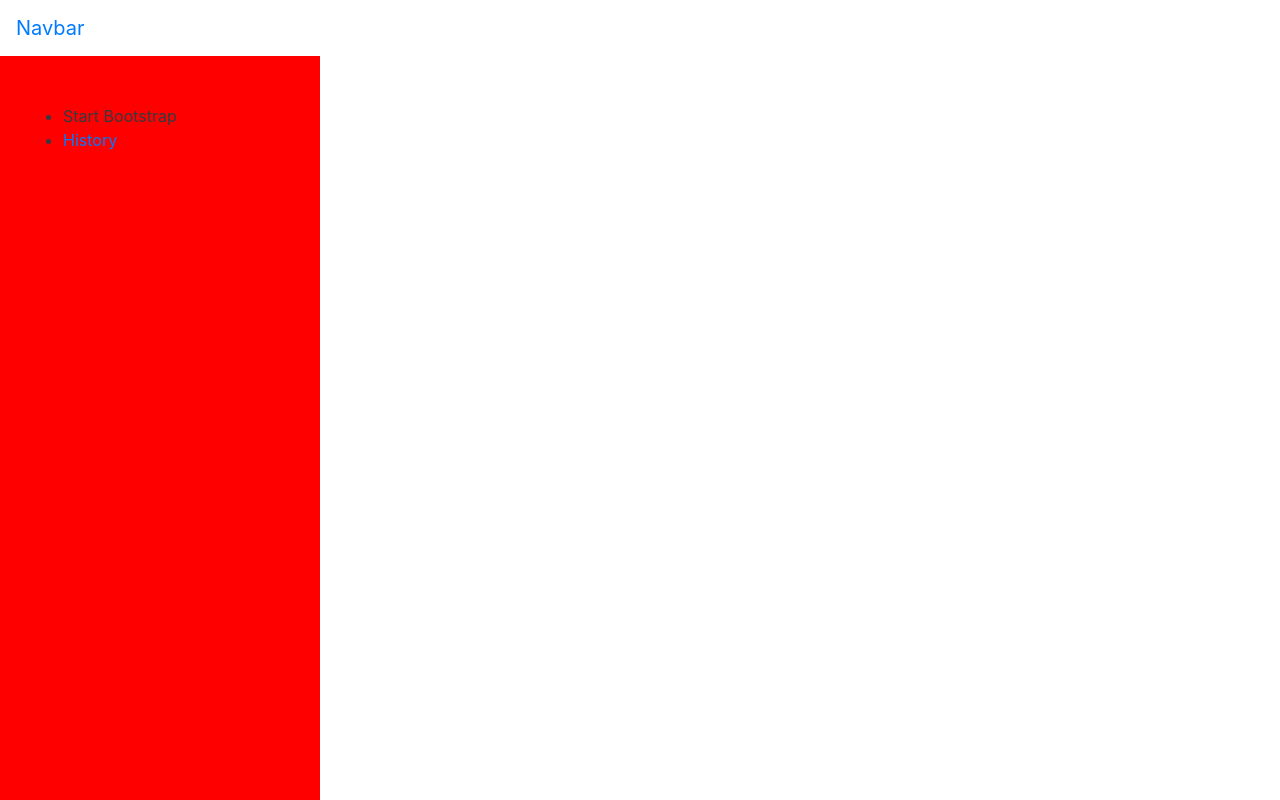
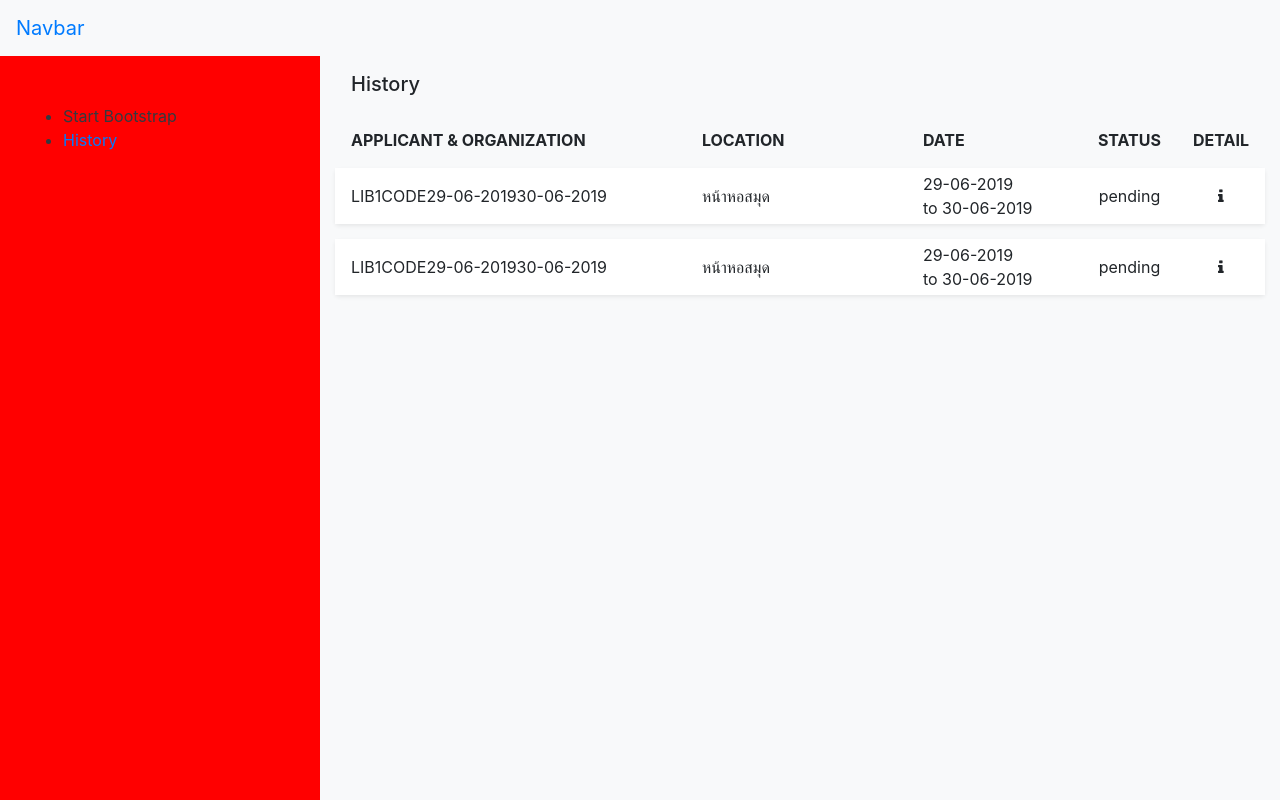
Before and after one commit to panupong25509/FE_Booking_Sign, a React (Create React App) app: page /History in a window 1280 px wide. Built offline with nearby package versions, Linux system fonts and the light colour scheme; no server answers.

Commit message:
[UPDATE] add container

```diff
--- a/src/pages/AddSign.js
+++ b/src/pages/AddSign.js
@@ -2,6 +2,7 @@ import React from 'react'
 import { Link } from "react-router-dom"
 import axios from 'axios'
 import Swal from 'sweetalert2'
+import HeadText from '../components/HeaderPage'
 
 class Home extends React.Component {
     constructor(props) {
@@ -50,14 +51,13 @@ class Home extends React.Component {
             }).then(function() {
                 window.location.href = "/";
             });
-
         }
     }
 
     render() {
         return (
-            <div>
-                <div>Add Sign</div>
+            <div className="container">
+                <HeadText name="Add Sign"/>
                 <form>
                     <div class="form-group">
                         <label>ชื่อป้าย</label>
--- a/src/pages/Booking.js
+++ b/src/pages/Booking.js
@@ -5,6 +5,7 @@ import moment from 'moment'
 import { Link } from "react-router-dom";
 import sweetalert from 'sweetalert2'
 import Pickdate from '../components/finaltestdatepicker'
+import HeadText from '../components/HeaderPage'
 
 const Mockup = {
     signs: [
@@ -153,7 +154,7 @@ class Booking extends React.Component {
     render() {
         return (
             <div className="container container-fluid">
-                {/* <form> */}
+                <HeadText name="Booking" />
                 <div className="form-group py-2 px-3 m-0 pb-4">
                     <label className="text-secondary m-2">ชื่อผู้ขอเช่า</label>
                     <input type="text" className="form-control" value={this.state.applicant} onChange={(e) => this.handleChange(e.target.value, "applicant")}/>
--- a/src/pages/History.js
+++ b/src/pages/History.js
@@ -1,11 +1,9 @@
 import React from "react";
 import { Link } from "react-router-dom";
 import axios from "axios";
-import moment from "moment";
 import HeaderPage from "../components/HeaderPage";
 import Helmet from "react-helmet";
 import styled from "styled-components";
-import "../css/date-picker.css";
 
 const MockupData = {
   bookings: [
@@ -43,7 +41,7 @@ const MockupData = {
 };
 const Table = styled.table`
   border-collapse: separate;
-  border-spacing: 0 5px;
+  border-spacing: 0 15px;
 `;
 const Box = styled.tr`
   border-right: hidden;
@@ -71,10 +69,10 @@ class History extends React.Component {
   render() {
     console.log(MockupData, this.state.history);
     return (
-      <div>
+      <div className="container-fluid">
         <Helmet bodyAttributes={{ style: "background-color: #F8F9FA" }} />
         <HeaderPage name="History" />
-        <div className="pt-3">
+        <div>
           <Table>
             <thead>
               <tr>
@@ -107,7 +105,7 @@ class History extends React.Component {
               {this.state.history.map(booking => {
                 return (
                   <Box className="shadow-sm bg-white rounded">
-                    <td className="pl-3 pr-3 geeks">{booking.booking_code}</td>
+                    <td className="pl-3 pr-3">{booking.booking_code}</td>
                     <td className="pl-3 pr-3">{booking.sign.location}</td>
                     <td className="pl-3 pr-3">
                       {booking.firstdate}
--- a/src/pages/Signs.js
+++ b/src/pages/Signs.js
@@ -1,8 +1,7 @@
 import React from 'react'
 import { Link } from "react-router-dom";
 import axios from 'axios'
-// import {test,test2} from '../components/test'
-
+import HeadText from '../components/HeaderPage'
 import styled from 'styled-components'
 import { async } from 'q';
 
@@ -47,7 +46,8 @@ class Home extends React.Component {
     }
     render() {
         return (
-            <div>
+            <div className="container">
+                <HeadText name="Add Sign"/>
                 <div><h1 className='text-center'>ป้ายทั้งหมด</h1></div>
                 <div className='container'>
                     <div className='row'>
--- a/src/pages/index.js
+++ b/src/pages/index.js
@@ -3,7 +3,7 @@ import { BrowserRouter, Router, Route, Switch } from "react-router-dom";
 
 //pages
 // import Booking from "./pages/Booking";
-// import History from "./pages/History";
+import History from "./History";
 import Error from "./Error";
 // import Signs from "./pages/Signs";
 // import Addsign from "./pages/AddSign";
@@ -59,11 +59,12 @@ class Index extends React.Component {
                 {/* <Route exact path="/" component={Signs} />
           <Route exact path="/test" component={Test} />
           <Route exact path="/Booking" component={Booking} />
-          <Route exact path="/History" comp onent={History} />
           <Route exact path="/Addsign" component={Addsign} />
           <Route exact path="/TestDate" component={TestDate} />
         <Route exact path="/error/:status" component={Error} /> */}
                 <Route exact path="/" component={Error} />
+                <Route exact path="/History" component={History} />
+
                 {/* <Route
                 exact
                 path="/booking"
```
